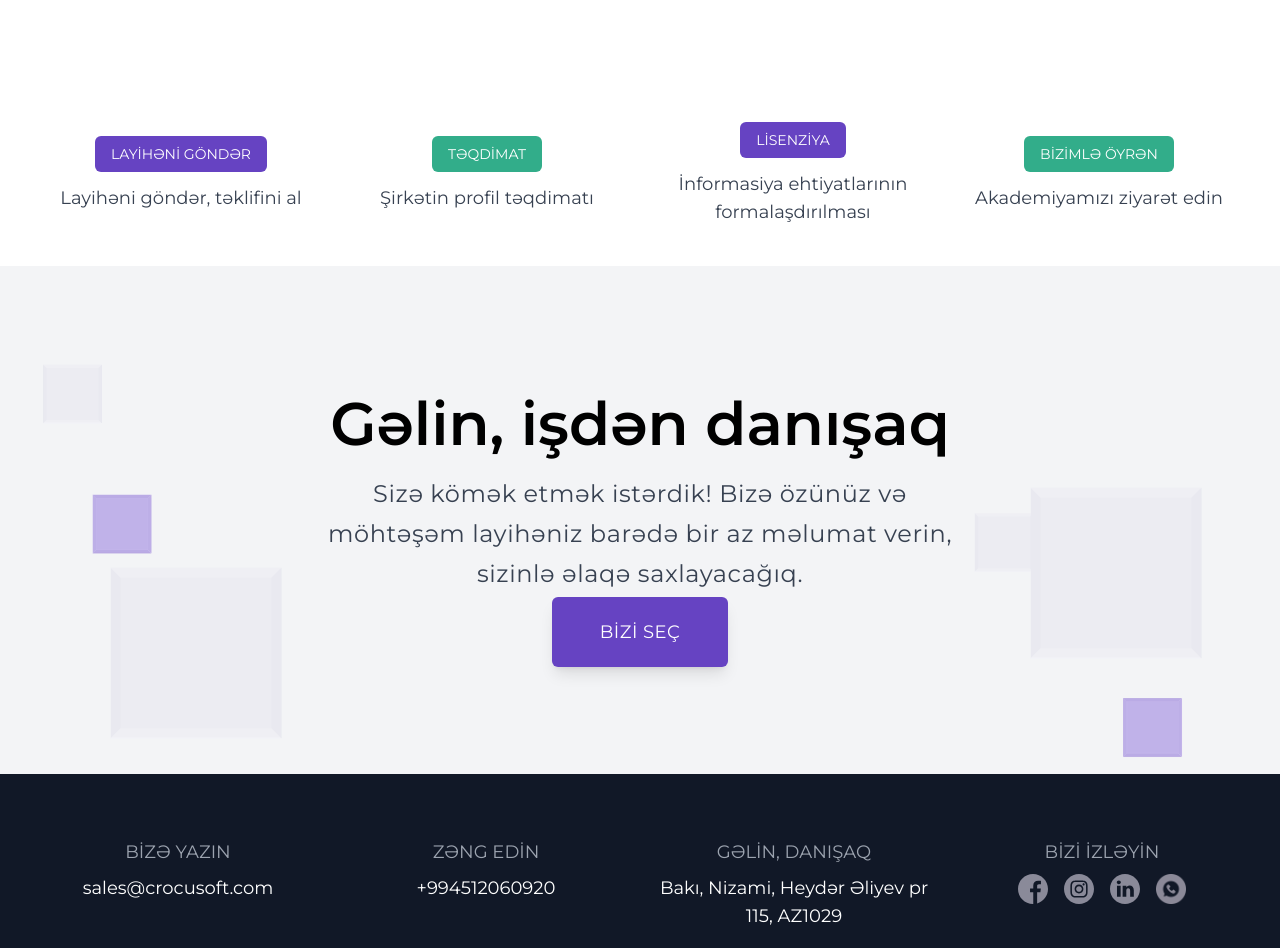
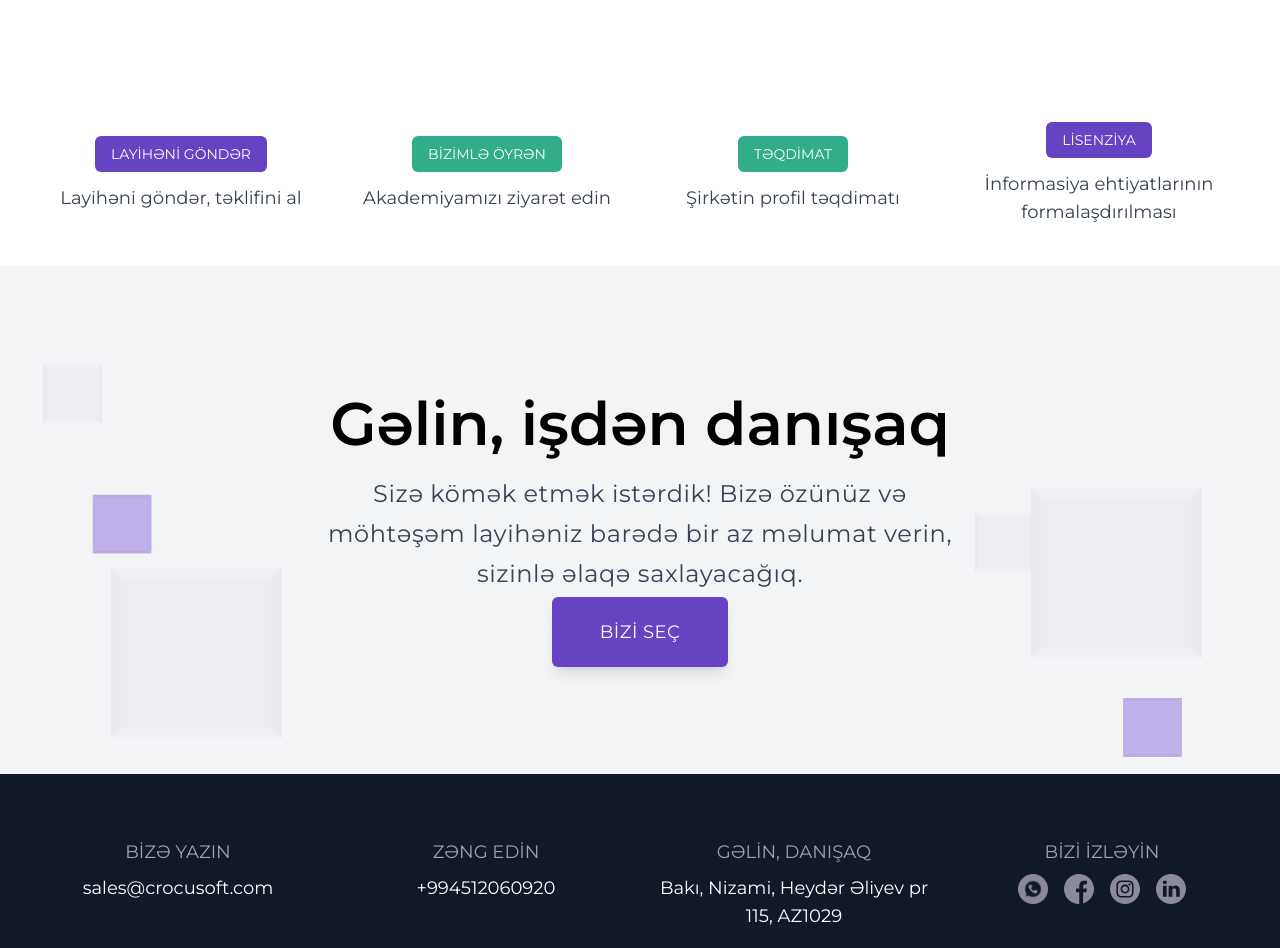
Before and after one commit to aghazadehamal/CrocusoftProject, a Next.js app: page /about in a window 1280 px wide. Shown: the part 5004-5952 px from the top of the page. Built offline with nearby package versions, Linux system fonts and the light colour scheme.

Commit message:
I added navigation to other pages in the project

```diff
--- a/src/components/actions/ActionsDesktop.js
+++ b/src/components/actions/ActionsDesktop.js
@@ -2,6 +2,7 @@
 
 import Link from "next/link";
 import { actions } from "./actionsData";
+import { actionsWithtarget } from "./actionsData";
 
 export default function ActionsDesktop() {
   return (
@@ -9,10 +10,19 @@ export default function ActionsDesktop() {
       <div className="grid grid-cols-4 gap-6 justify-center items-center">
         {actions.map((action) => (
           <div key={action.id} className="flex flex-col items-center text-center">
-            <Link href="/choose" className={`px-4 py-2 text-sm rounded-md ${action.buttonColor}`}>
+            <Link href={`/${action.slug}`} className={`px-4 py-2 text-sm rounded-md ${action.buttonColor}`}>
               {action.buttonText}
             </Link>
             <p className="text-gray-700 mt-3 text-lg">{action.description}</p>
+          </div>
+        ))}
+
+{actionsWithtarget.map((actionTarget) => (
+          <div key={actionTarget.id} className="flex flex-col items-center text-center">
+            <Link target="_blank" href={`/${actionTarget.slug}`} className={`px-4 py-2 text-sm rounded-md ${actionTarget.buttonColor}`}>
+              {actionTarget.buttonText}
+            </Link>
+            <p className="text-gray-700 mt-3 text-lg">{actionTarget.description}</p>
           </div>
         ))}
       </div>
--- a/src/components/actions/actionsData.js
+++ b/src/components/actions/actionsData.js
@@ -5,13 +5,30 @@ export const actions = [
       description: 'Layihəni göndər, təklifini al',
       buttonText: 'LAYİHƏNİ GÖNDƏR',
       buttonColor: 'bg-customPurple text-white',
+      slug:"choose"
     },
+
+
+    {
+      id: 4,
+      title: 'Bizimlə öyrən',
+      description: 'Akademiyamızı ziyarət edin',
+      buttonText: 'BİZİMLƏ ÖYRƏN',
+      buttonColor: 'bg-customGreen text-white',
+      slug:"academy"
+    }
+  ];
+
+
+  export const actionsWithtarget = [
     {
       id: 2,
       title: 'Təqdimat',
       description: 'Şirkətin profil təqdimatı',
       buttonText: 'TƏQDİMAT',
       buttonColor: 'bg-customGreen text-white',
+      slug:"choose",
+      slug:"presentation/presentation.pdf"
     },
     {
       id: 3,
@@ -19,12 +36,6 @@ export const actions = [
       description: 'İnformasiya ehtiyatlarının formalaşdırılması',
       buttonText: 'LİSENZİYA',
       buttonColor: 'bg-customPurple text-white',
+      slug:"lisenzia/lisenzia.pdf"
     },
-    {
-      id: 4,
-      title: 'Bizimlə öyrən',
-      description: 'Akademiyamızı ziyarət edin',
-      buttonText: 'BİZİMLƏ ÖYRƏN',
-      buttonColor: 'bg-customGreen text-white',
-    }
   ];
--- a/src/components/blogs/blogsData.js
+++ b/src/components/blogs/blogsData.js
@@ -11,34 +11,35 @@ export const blogs = [
     title: 'Agile strategiyası ilə biznesinizi gələcəyə aparın',
     image: '/blogs/blog2.png',
     readTime: '5 dəqiqə oxuma vaxtı',
-    slug: 'agile-strategiyasi',
+    slug: 'kibertehlukesizlik',
+
   },
   {
     id: 3,
     title: 'Startaplar üçün sürətli və davamlı inkişaf strategiyaları',
     image: '/blogs/blog3.png',
     readTime: '5 dəqiqə oxuma vaxtı',
-    slug: 'startaplar-ucun-inkisaf',
+    slug: 'kibertehlukesizlik',
   },
   {
     id: 4,
     title: 'Ötən ilin qabaqcıl texnologiya trendləri nələrdir?',
     image: '/blogs/blog4.png',
     readTime: '5 dəqiqə oxuma vaxtı',
-    slug: 'texnologiya-trendleri',
+    slug: 'kibertehlukesizlik',
   },
   {
     id: 5,
     title: 'CRM sistemləri biznesinizi necə inkişaf etdirə bilər',
     image: '/blogs/blog5.png',
     readTime: '5 dəqiqə oxuma vaxtı',
-    slug: 'crm-inkisaf',
+    slug: 'kibertehlukesizlik',
   },
   {
     id: 6,
     title: 'HR-in Gələcəyi: İnsan Resursları İdarəetmə Sistemləri',
     image: '/blogs/blog6.png',
     readTime: '5 dəqiqə oxuma vaxtı',
-    slug: 'hr-geleceyi',
+    slug: 'kibertehlukesizlik',
   },
 ];
--- a/src/components/footer/FooterDesktop.js
+++ b/src/components/footer/FooterDesktop.js
@@ -7,37 +7,64 @@ export default function FooterDesktop() {
     <footer className="bg-gray-900 text-white pt-16 pb-4 text-center">
       <div className="container mx-auto px-10 grid grid-cols-4 gap-8">
         <div>
-          <h4 className="text-gray-400 text-lg uppercase mb-2">Bizə Yazın</h4>
-          <p className="text-lg">sales@crocusoft.com</p>
+          <h4   className="text-gray-400 text-lg uppercase mb-2">Bizə Yazın</h4>
+          <a href="mailto:academy@crocusoft.com"  className="text-lg">sales@crocusoft.com</a>
         </div>
         <div>
           <h4 className="text-gray-400 text-lg uppercase mb-2">Zəng Edin</h4>
-          <p className="text-lg">+994512060920</p>
+          <a href=" tel:+994102322535" className="text-lg">+994512060920</a>
         </div>
         <div>
           <h4 className="text-gray-400 text-lg uppercase mb-2">Gəlin, Danışaq</h4>
-          <p className="text-lg">Bakı, Nizami, Heydər Əliyev pr 115, AZ1029</p>
+          <a href="https://www.google.com/maps/place/Crocusoft/@40.3827525,49.8664001,18z/data=!3m1!4b1!4m5!3m4!1s0x40307dc65fb18da7:0xafbb4d94e4be6a00!8m2!3d40.3826554!4d49.8673458" className="text-lg">Bakı, Nizami, Heydər Əliyev pr 115, AZ1029</a>
         </div>
         <div>
           <h4 className="text-gray-400 text-lg uppercase mb-2">Bizi İzləyin</h4>
           <div className="flex gap-4 mt-2 justify-center">
-          {["facebook", "instagram", "linkedin"].map((name) => (
-    <Image
-      key={name}
-      src={`/footericons/${name}.svg`}
-      alt={name}
-      width={30}
-      height={30}
-      className="cursor-pointer hover:opacity-70 transition duration-300"
-    />
-  ))}
-  <Image
+
+         <a target="_blank" href="https://www.facebook.com/crocusoft/">
+         <Image
     src="/footericons/whatsapp.png"
     alt="WhatsApp"
     width={30}
     height={30}
     className="cursor-pointer hover:opacity-70 transition duration-300"
   />
+
+         </a>
+
+<a target="_blank" href="https://www.facebook.com/crocusoft/">
+<Image
+    src="/footericons/facebook.svg"
+    alt="WhatsApp"
+    width={30}
+    height={30}
+    className="cursor-pointer hover:opacity-70 transition duration-300"
+  />
+</a>
+
+
+<a target="_blank" href="https://www.instagram.com/crocusoft.llc/">
+<Image
+    src="/footericons/instagram.svg"
+    alt="WhatsApp"
+    width={30}
+    height={30}
+    className="cursor-pointer hover:opacity-70 transition duration-300"
+  />
+</a>
+
+
+<a target="_blank" href="https://www.linkedin.com/company/crocusoft/mycompany/">
+<Image
+    src="/footericons/linkedin.svg"
+    alt="WhatsApp"
+    width={30}
+    height={30}
+    className="cursor-pointer hover:opacity-70 transition duration-300"
+  />
+</a>
+
           </div>
         </div>
       </div>
--- a/src/components/header/HeaderDesktop.js
+++ b/src/components/header/HeaderDesktop.js
@@ -83,9 +83,9 @@ export default function HeaderDesktop() {
             >
               <Image src="/telephone.png" alt="WhatsApp ilə əlaqə" width={20} height={20} />
             </a>
-            <a className="bg-customPurple text-white px-4 py-2 rounded-lg">
+            <Link href="/choose" className="bg-customPurple text-white px-4 py-2 rounded-lg">
               {translations.menu.contact}
-            </a>
+            </Link>
           </div>
 
           <div className="flex items-center gap-2 text-gray-600">
--- a/src/components/partners/ PartnersDesktop.js
+++ b/src/components/partners/ PartnersDesktop.js
@@ -13,6 +13,8 @@ export default function PartnersDesktop() {
       <div className="grid grid-cols-4 gap-20 justify-center items-center px-28">
         {partners.map((partner) => (
           <div key={partner.id} className="flex justify-center items-center">
+           <a href={partner.slug} target="_blank" rel="noopener noreferrer">
+
             <Image
               src={partner.image}
               alt={partner.name}
@@ -20,6 +22,8 @@ export default function PartnersDesktop() {
               height={55}
               className="w-full h-[55px] object-contain grayscale hover:grayscale-0 transition duration-300"
             />
+            </a>
+
           </div>
         ))}
       </div>
--- a/src/components/services/ServicesDesktop.js
+++ b/src/components/services/ServicesDesktop.js
@@ -4,6 +4,7 @@ import Image from "next/image";
 import { useState } from "react";
 import { useMenu } from "@/context/MenuContext";
 import { services } from "./servicesData";
+import  Link  from 'next/link';
 
 export default function ServicesDesktop() {
   const [selectedService, setSelectedService] = useState(services[0]);
@@ -55,7 +56,10 @@ export default function ServicesDesktop() {
                 <li key={index} className="text-lg">• {feature}</li>
               ))}
             </ul>
-            <button className="mt-6 bg-white text-purple-700 px-5 py-3 rounded-lg shadow-md text-lg font-medium">➡</button>
+            <p className="mt-10">
+            <Link href="/services" className=" bg-white text-purple-700 px-5 py-3 rounded-lg shadow-md text-lg font-medium mt-10">➡</Link>
+            </p>
+
           </div>
         </div>
       </div>
```
Also changed, not shown: src/app/works/worksData.js (+19 -19 lines), src/components/heroSection/HeroSectionDesktop.js (+4 -3 lines), src/components/partners/ partnersData.js (+16 -16 lines), 2 other files (tests, documents, lock files or other folders).
